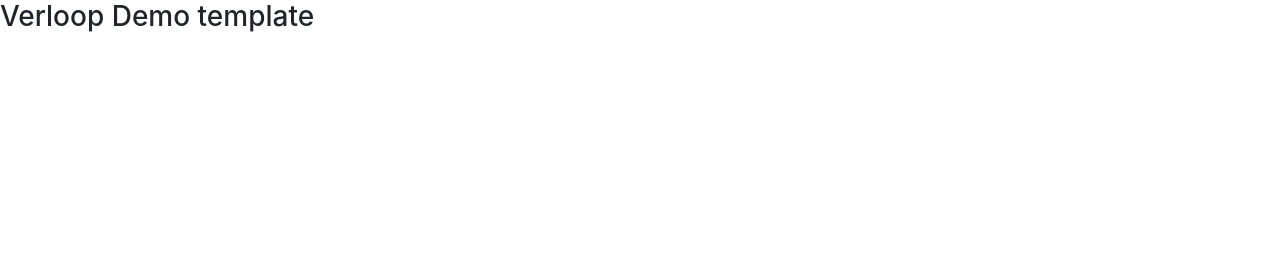
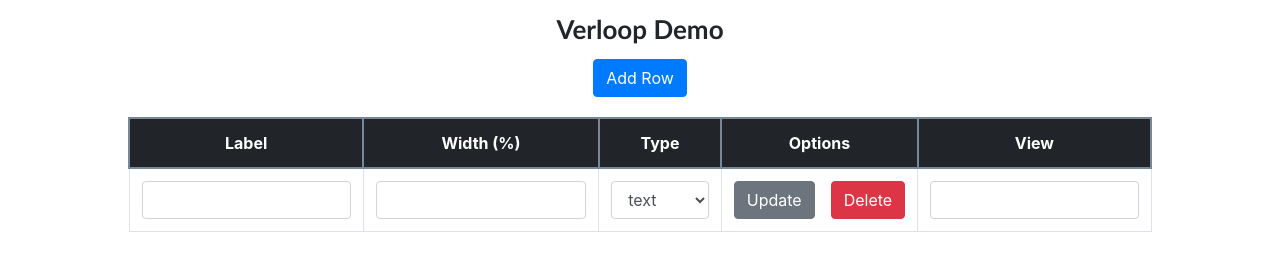
Before and after one commit to naveenvignesh5/verloop-demo, a plain HTML site: page index.html in a window 1280 px wide. Drawn offline with nearby package versions, Linux system fonts and the light colour scheme.

Commit message:
Adds basic UI template

```diff
--- /dev/null
+++ b/css/main.css
@@ -0,0 +1,26 @@
+.title {
+  font-family: "Trebuchet MS", "Lucida Sans Unicode", "Lucida Grande",
+    "Lucida Sans", Arial, sans-serif;
+  font-size: 26px;
+  font-weight: bold;
+  text-align: center;
+  margin: 10px;
+}
+
+.main-container {
+  display: flex;
+  flex-direction: column;
+  align-items: center;
+}
+
+.table-custom {
+  width: 80%;
+  margin: 20px;
+}
+
+.table-custom th {
+  text-align: center;
+  border-style: solid;
+  border-color: lightslategray !important;
+  border-width: 2px;
+}
--- a/index.html
+++ b/index.html
@@ -1,22 +1,84 @@
-<!doctype html>
+<!DOCTYPE html>
 <html lang="en">
   <head>
     <!-- Required meta tags -->
-    <meta charset="utf-8">
-    <meta name="viewport" content="width=device-width, initial-scale=1, shrink-to-fit=no">
+    <meta charset="utf-8" />
+    <meta
+      name="viewport"
+      content="width=device-width, initial-scale=1, shrink-to-fit=no"
+    />
 
     <!-- Bootstrap CSS -->
-    <link rel="stylesheet" href="https://maxcdn.bootstrapcdn.com/bootstrap/4.0.0/css/bootstrap.min.css" integrity="sha384-Gn5384xqQ1aoWXA+058RXPxPg6fy4IWvTNh0E263XmFcJlSAwiGgFAW/dAiS6JXm" crossorigin="anonymous">
-
+    <link
+      rel="stylesheet"
+      href="https://maxcdn.bootstrapcdn.com/bootstrap/4.0.0/css/bootstrap.min.css"
+      integrity="sha384-Gn5384xqQ1aoWXA+058RXPxPg6fy4IWvTNh0E263XmFcJlSAwiGgFAW/dAiS6JXm"
+      crossorigin="anonymous"
+    />
+    <link rel="stylesheet" href="css/main.css" />
     <title>Verloop</title>
   </head>
   <body>
-    <h3>Verloop Demo template</h3>
-
-    <!-- Optional JavaScript -->
-    <!-- jQuery first, then Popper.js, then Bootstrap JS -->
-    <script src="https://code.jquery.com/jquery-3.2.1.slim.min.js" integrity="sha384-KJ3o2DKtIkvYIK3UENzmM7KCkRr/rE9/Qpg6aAZGJwFDMVNA/GpGFF93hXpG5KkN" crossorigin="anonymous"></script>
-    <script src="https://cdnjs.cloudflare.com/ajax/libs/popper.js/1.12.9/umd/popper.min.js" integrity="sha384-ApNbgh9B+Y1QKtv3Rn7W3mgPxhU9K/ScQsAP7hUibX39j7fakFPskvXusvfa0b4Q" crossorigin="anonymous"></script>
-    <script src="https://maxcdn.bootstrapcdn.com/bootstrap/4.0.0/js/bootstrap.min.js" integrity="sha384-JZR6Spejh4U02d8jOt6vLEHfe/JQGiRRSQQxSfFWpi1MquVdAyjUar5+76PVCmYl" crossorigin="anonymous"></script>
+    <div class="title">Verloop Demo</div>
+    <div class="main-container">
+      <button class="btn btn-primary">Add Row</button>
+      <table class="table table-custom table-bordered">
+        <thead class="thead-dark">
+          <tr>
+            <th>Label</th>
+            <th>Width (%)</th>
+            <th>Type</th>
+            <th>Options</th>
+            <th>View</th>
+          </tr>
+        </thead>
+        <tbody id="table-content">
+          <tr id="">
+            <td><input type="text" class="form-control" /></td>
+            <td><input type="number" class="form-control" /></td>
+            <td>
+              <select class="form-control">
+                <option>text</option>
+                <option>number</option>
+                <option>password</option>
+                <option>submit</option>
+                <option>radio</option>
+                <option>checkbox</option>
+              </select>
+            </td>
+            <td>
+              <div
+                class="d-flex flex-row align-items-center justify-content-center"
+              >
+                <button class="btn btn-secondary mr-3">Update</button>
+                <button class="btn btn-danger">Delete</button>
+              </div>
+            </td>
+            <td><input type="text" class="form-control" /></td>
+          </tr>
+        </tbody>
+      </table>
+    </div>
+    <div id="tableContainer"></div>
+    <script src="js/main.js"></script>
+    <script>
+      const tableElem = document.getElementById("tableContainer");
+      const table = new CustomTable({}, tableElem);
+    </script>
+    <script
+      src="https://code.jquery.com/jquery-3.2.1.slim.min.js"
+      integrity="sha384-KJ3o2DKtIkvYIK3UENzmM7KCkRr/rE9/Qpg6aAZGJwFDMVNA/GpGFF93hXpG5KkN"
+      crossorigin="anonymous"
+    ></script>
+    <script
+      src="https://cdnjs.cloudflare.com/ajax/libs/popper.js/1.12.9/umd/popper.min.js"
+      integrity="sha384-ApNbgh9B+Y1QKtv3Rn7W3mgPxhU9K/ScQsAP7hUibX39j7fakFPskvXusvfa0b4Q"
+      crossorigin="anonymous"
+    ></script>
+    <script
+      src="https://maxcdn.bootstrapcdn.com/bootstrap/4.0.0/js/bootstrap.min.js"
+      integrity="sha384-JZR6Spejh4U02d8jOt6vLEHfe/JQGiRRSQQxSfFWpi1MquVdAyjUar5+76PVCmYl"
+      crossorigin="anonymous"
+    ></script>
   </body>
 </html>
```
